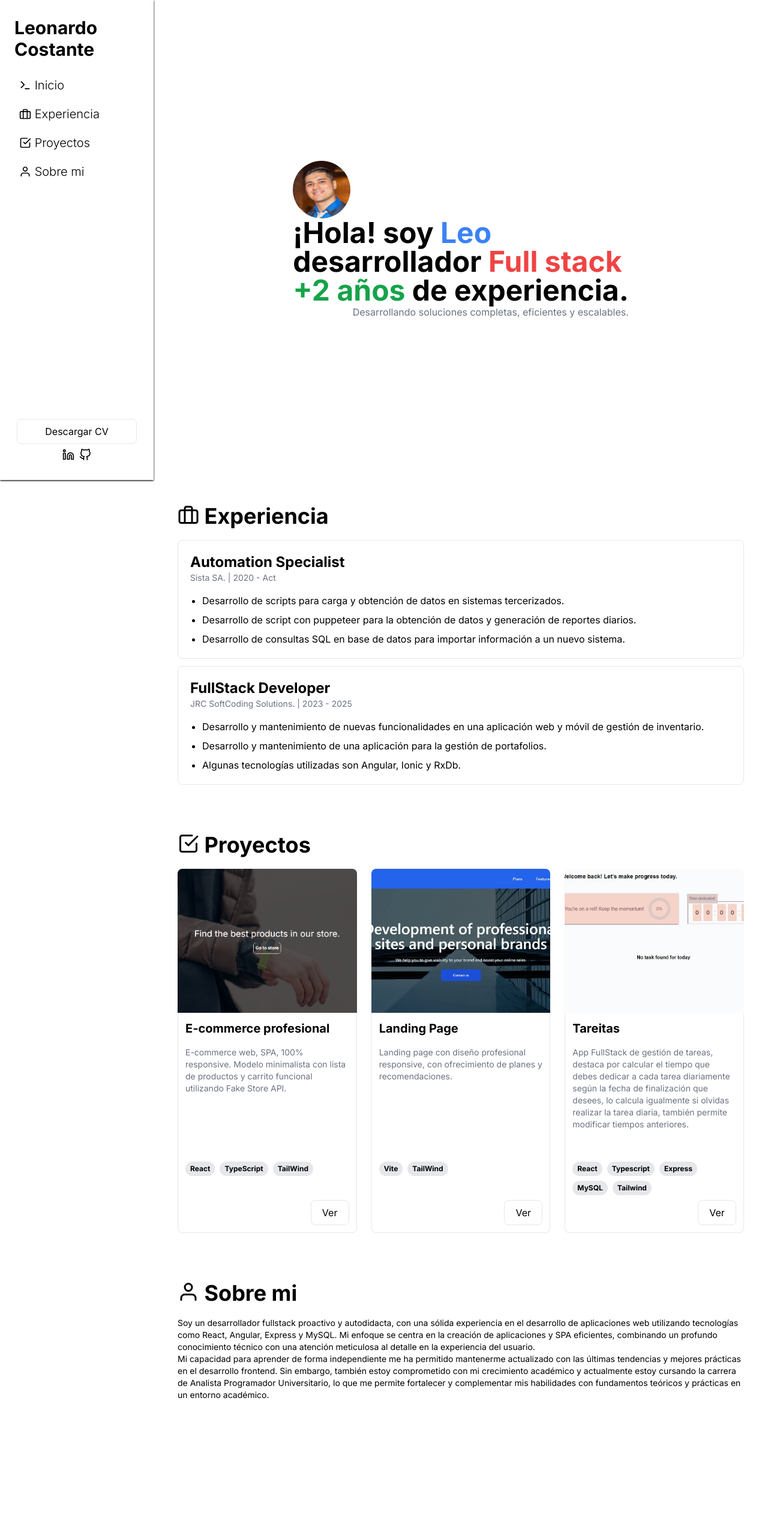
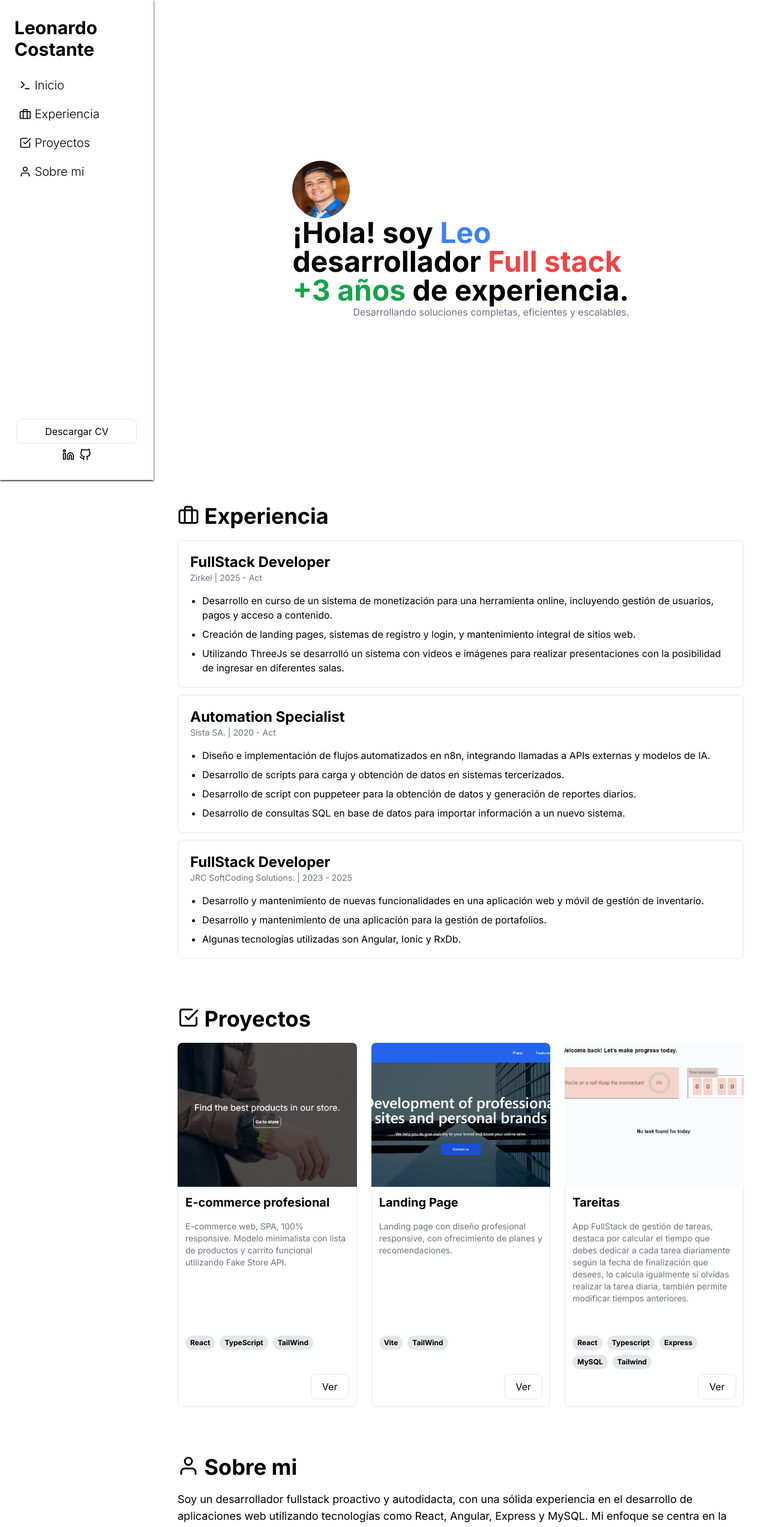
Before and after one commit to leonardoarielcostante/leonardoarielcostante.github.io, a React (Vite) app: page / in a window 1280 px wide. Shown: the top 2545 px of the page at 60% size. Before the commit the page ends 2375 px from the top, so only its background shows below. Built offline with nearby package versions, Linux system fonts and the light colour scheme.

Commit message:
Actualizacion 3 años

```diff
--- a/src/components/Aboutme/Aboutme.jsx
+++ b/src/components/Aboutme/Aboutme.jsx
@@ -7,7 +7,7 @@ const Aboutme = () => {
         <FiUser />
         &nbsp;Sobre mi
       </h2>
-      <p>
+      <p className="text-lg 2xl:text-xl">
         Soy un desarrollador fullstack proactivo y autodidacta, con una sólida
         experiencia en el desarrollo de aplicaciones web utilizando tecnologías
         como React, Angular, Express y MySQL. Mi enfoque se centra en la
--- a/src/components/Experience/Experience.jsx
+++ b/src/components/Experience/Experience.jsx
@@ -8,9 +8,16 @@ const Experience = () => {
     "Algunas tecnologías utilizadas son Angular, Ionic y RxDb.",
   ];
   const SISTA = [
+    "Diseño e implementación de flujos automatizados en n8n, integrando llamadas a APIs externas y modelos de IA.",
     "Desarrollo de scripts para carga y obtención de datos en sistemas tercerizados.",
     "Desarrollo de script con puppeteer para la obtención de datos y generación de reportes diarios.",
     "Desarrollo de consultas SQL en base de datos para importar información a un nuevo sistema.",
+  ];
+
+  const ZIRKEL = [
+    "Desarrollo en curso de un sistema de monetización para una herramienta online, incluyendo gestión de usuarios, pagos y acceso a contenido.",
+    "Creación de landing pages, sistemas de registro y login, y mantenimiento integral de sitios web.",
+    "Utilizando ThreeJs se desarrolló un sistema con videos e imágenes para realizar presentaciones con la posibilidad de ingresar en diferentes salas.",
   ];
 
   return (
@@ -20,6 +27,11 @@ const Experience = () => {
         &nbsp;Experiencia
       </h2>
       <div className="flex flex-col items-center justify-center space-y-3">
+        <Card
+          title="FullStack Developer"
+          company="Zirkel | 2025 - Act"
+          responsibilities={ZIRKEL}
+        />
         <Card
           title="Automation Specialist"
           company="Sista SA. | 2020 - Act"
--- a/src/components/Home/Home.jsx
+++ b/src/components/Home/Home.jsx
@@ -16,7 +16,7 @@ const Home = () => {
           desarrollador
           <span className="text-red-500"> Full&nbsp;stack</span>
           <br />
-          <span className="text-green-600">+2 años</span> de experiencia.
+          <span className="text-green-600">+3 años</span> de experiencia.
         </p>
         <p className="text-end text-sm text-gray-500 md:text-base 2xl:text-2xl">
           Desarrollando soluciones completas, eficientes y escalables.
```
